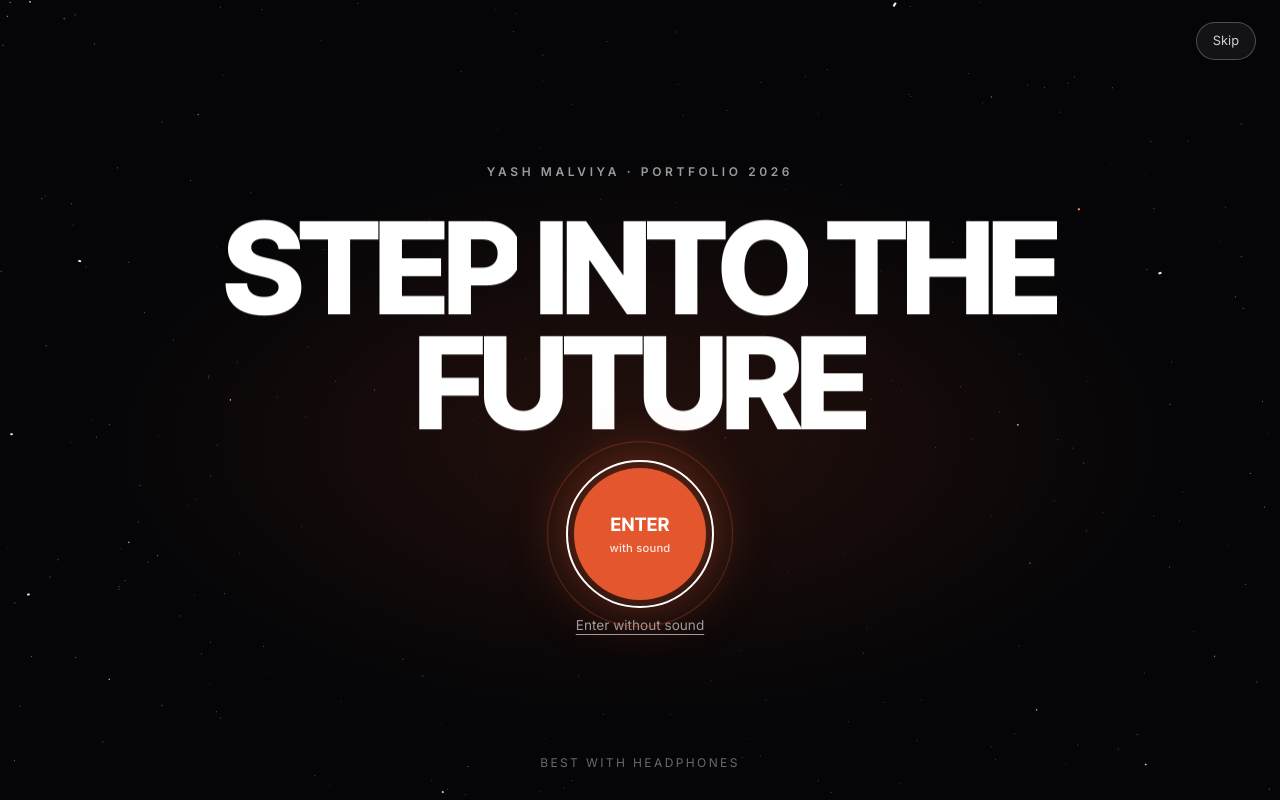
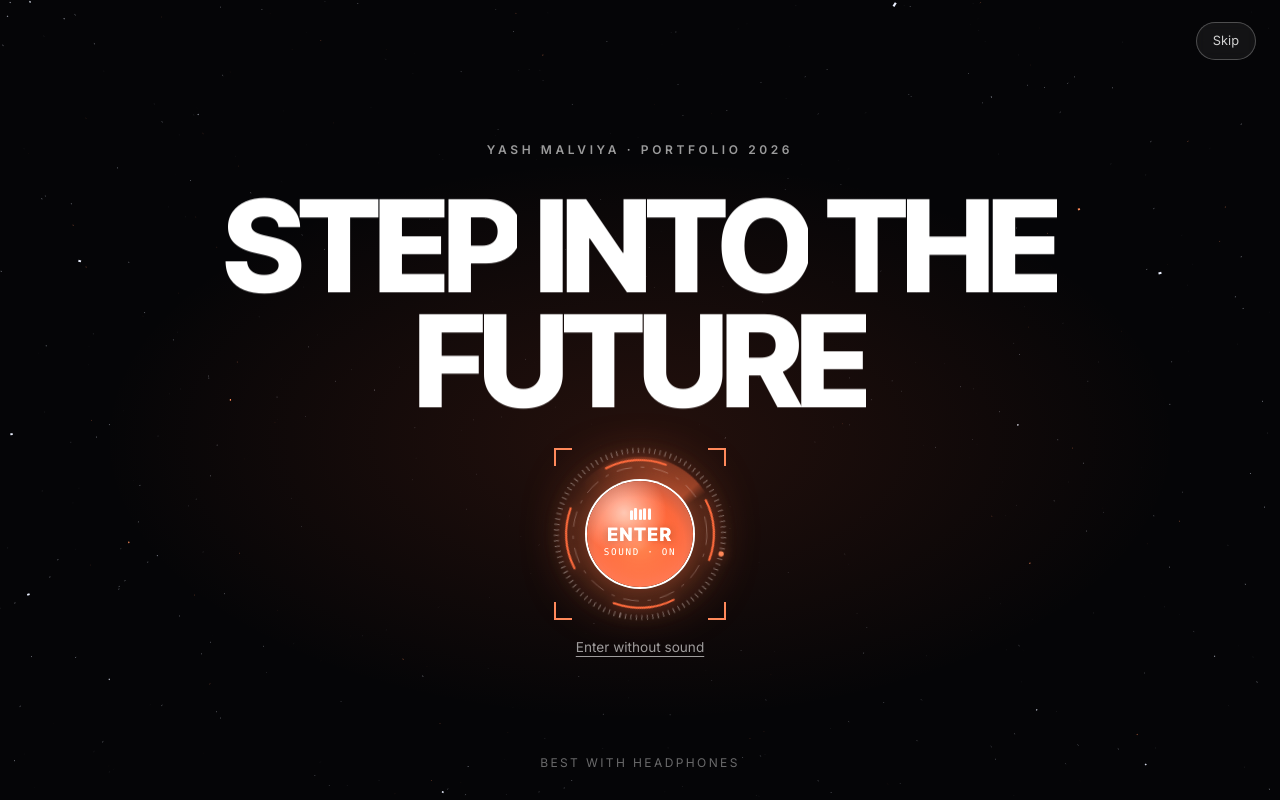
Before and after one commit to YashMalviya16/YashMalviya16.github.io, a React (Vite) app: page / in a window 1280 px wide. Shown: the top 800 px of the page. Built offline with nearby package versions, Linux system fonts and the light colour scheme.

Commit message:
feat: futuristic HUD-style Enter button on the intro
Rotating tick ring, counter-rotating orange arcs, orbiting light, radar sweep, glowing glass
core with equaliser and 'SOUND · ON', targeting brackets that lock in on hover/focus.

```diff
--- a/src/editorial/Intro.jsx
+++ b/src/editorial/Intro.jsx
@@ -157,10 +157,28 @@ export default function Intro({ onReveal, onDone }) {
               ))}
             </h1>
             <motion.div className="ed-intro-actions" initial={{ opacity: 0, y: 16 }} animate={{ opacity: 1, y: 0 }} transition={{ delay: 1.2, duration: 0.8, ease }}>
-              <button ref={enterRef} className="ed-intro-enter" onClick={() => enter(true)} aria-label="Enter with sound">
-                <span className="ed-intro-ring" aria-hidden="true" />
-                Enter
-                <small>with sound</small>
+              <button ref={enterRef} className="ei" onClick={() => enter(true)} aria-label="Enter with sound">
+                {/* HUD dial: tick ring, counter-rotating arcs, orbiting light, radar sweep, glass core */}
+                <span className="ei-bracket tl" aria-hidden="true" /><span className="ei-bracket tr" aria-hidden="true" />
+                <span className="ei-bracket bl" aria-hidden="true" /><span className="ei-bracket br" aria-hidden="true" />
+                <span className="ei-sweep" aria-hidden="true" />
+                <svg className="ei-rings" viewBox="0 0 200 200" aria-hidden="true">
+                  <g className="ei-spin-slow">
+                    <circle cx="100" cy="100" r="95" fill="none" stroke="#fff" strokeOpacity="0.45" strokeWidth="6" strokeDasharray="1 5.2" />
+                    <circle cx="100" cy="5" r="3" fill="#ff8a5c" />
+                  </g>
+                  <g className="ei-spin-rev">
+                    <circle cx="100" cy="100" r="84" fill="none" stroke="#ff6a3d" strokeWidth="2.5" strokeDasharray="70 62" strokeLinecap="round" />
+                  </g>
+                  <g className="ei-spin-fast">
+                    <circle cx="100" cy="100" r="76" fill="none" stroke="#fff" strokeOpacity="0.35" strokeWidth="1" strokeDasharray="18 10 4 10" />
+                  </g>
+                </svg>
+                <span className="ei-core">
+                  <span className="ei-eq" aria-hidden="true"><i /><i /><i /><i /><i /></span>
+                  <strong>Enter</strong>
+                  <small>Sound · On</small>
+                </span>
               </button>
               <button className="ed-intro-silent" onClick={() => enter(false)}>Enter without sound</button>
             </motion.div>
--- a/src/editorial/editorial.css
+++ b/src/editorial/editorial.css
@@ -489,17 +489,58 @@ h1, h2, h3, p { margin: 0; }
   font-size: clamp(3rem, 10vw, 9rem); max-width: 10ch;
 }
 .ed-intro-actions { display: flex; flex-direction: column; align-items: center; gap: 14px; }
-.ed-intro-enter {
-  position: relative; display: grid; place-items: center; align-content: center; width: 132px; height: 132px; border-radius: 50%;
-  border: 0; background: var(--ed-orange); color: #fff; cursor: pointer;
-  font-family: var(--ed-display); font-weight: 700; font-size: 1.15rem; text-transform: uppercase; letter-spacing: 0.02em;
-  box-shadow: 0 0 60px rgb(228 87 46 / 0.55); transition: transform 0.4s var(--ed-ease), box-shadow 0.4s;
+/* Enter: sci-fi HUD dial */
+.ei {
+  --ei-size: 176px; --ei-speed: 1;
+  position: relative; width: var(--ei-size); height: var(--ei-size); border: 0; padding: 0; background: none; color: #fff;
+  cursor: pointer; display: grid; place-items: center; border-radius: 50%; transition: transform 0.5s var(--ed-ease);
 }
-.ed-intro-enter small { font-family: var(--ed-body); font-weight: 500; font-size: 0.7rem; text-transform: none; letter-spacing: 0.02em; opacity: 0.85; }
-.ed-intro-enter:hover { transform: scale(1.06); box-shadow: 0 0 90px rgb(228 87 46 / 0.8); }
-.ed-intro-enter:focus-visible { outline: 2px solid #fff; outline-offset: 6px; }
-.ed-intro-ring { position: absolute; inset: -10px; border-radius: 50%; border: 1px solid rgb(228 87 46 / 0.6); animation: ed-ring 2.2s var(--ed-ease) infinite; }
-@keyframes ed-ring { 0% { transform: scale(0.9); opacity: 1; } 100% { transform: scale(1.5); opacity: 0; } }
+.ei:hover { --ei-speed: 3.2; transform: scale(1.04); }
+.ei:focus-visible { outline: none; }
+.ei:focus-visible .ei-core { box-shadow: 0 0 0 2px #fff, 0 0 60px rgb(255 106 61 / 0.9), inset 0 0 30px rgb(255 255 255 / 0.25); }
+.ei-rings { position: absolute; inset: 0; width: 100%; height: 100%; overflow: visible; filter: drop-shadow(0 0 6px rgb(255 106 61 / 0.6)); }
+.ei-rings g { transform-origin: 100px 100px; }
+.ei-spin-slow { animation: ei-rot calc(24s / var(--ei-speed)) linear infinite; }
+.ei-spin-rev { animation: ei-rot calc(12s / var(--ei-speed)) linear infinite reverse; }
+.ei-spin-fast { animation: ei-rot calc(7s / var(--ei-speed)) linear infinite; }
+@keyframes ei-rot { to { transform: rotate(360deg); } }
+.ei-sweep {
+  position: absolute; inset: 6%; border-radius: 50%; pointer-events: none;
+  background: conic-gradient(from 0deg, transparent 0deg, rgb(255 106 61 / 0.0) 250deg, rgb(255 106 61 / 0.45) 350deg, transparent 360deg);
+  mask: radial-gradient(closest-side, transparent 58%, #000 60%, #000 98%, transparent 100%);
+  -webkit-mask: radial-gradient(closest-side, transparent 58%, #000 60%, #000 98%, transparent 100%);
+  animation: ei-rot calc(3.2s / var(--ei-speed)) linear infinite;
+}
+.ei-core {
+  position: relative; width: 60%; height: 60%; border-radius: 50%; display: grid; place-items: center; align-content: center; gap: 2px;
+  background:
+    radial-gradient(circle at 35% 30%, rgb(255 255 255 / 0.55), transparent 42%),
+    radial-gradient(circle at 50% 60%, #ff7a4a, #e4572e 55%, #7a1f0b 100%);
+  box-shadow: 0 0 40px rgb(255 106 61 / 0.7), 0 0 90px rgb(228 87 46 / 0.35), inset 0 0 22px rgb(255 255 255 / 0.25), inset 0 -8px 18px rgb(0 0 0 / 0.35);
+  transition: box-shadow 0.4s, transform 0.4s var(--ed-ease);
+  animation: ei-breathe 2.6s ease-in-out infinite;
+}
+.ei:hover .ei-core { transform: scale(1.06); box-shadow: 0 0 60px rgb(255 106 61 / 0.95), 0 0 130px rgb(228 87 46 / 0.5), inset 0 0 26px rgb(255 255 255 / 0.35); }
+@keyframes ei-breathe { 0%, 100% { filter: brightness(1); } 50% { filter: brightness(1.12); } }
+.ei-core strong { font-family: var(--ed-display); font-weight: 800; font-size: 1.15rem; letter-spacing: 0.08em; text-transform: uppercase; line-height: 1; text-shadow: 0 1px 8px rgb(0 0 0 / 0.3); }
+.ei-core small { font-family: ui-monospace, 'SFMono-Regular', Consolas, monospace; font-size: 0.58rem; letter-spacing: 0.18em; text-transform: uppercase; opacity: 0.9; }
+.ei-eq { display: flex; align-items: flex-end; gap: 2px; height: 12px; margin-bottom: 3px; }
+.ei-eq i { width: 2.5px; height: 100%; background: #fff; border-radius: 2px; transform-origin: bottom; animation: ed-eq 0.9s ease-in-out infinite; }
+.ei-eq i:nth-child(2) { animation-delay: 0.15s; } .ei-eq i:nth-child(3) { animation-delay: 0.3s; }
+.ei-eq i:nth-child(4) { animation-delay: 0.1s; } .ei-eq i:nth-child(5) { animation-delay: 0.25s; }
+.ei-bracket { position: absolute; width: 18px; height: 18px; border: 2px solid rgb(255 255 255 / 0.55); transition: inset 0.5s var(--ed-ease), border-color 0.3s; }
+.ei-bracket.tl { top: -10px; left: -10px; border-right: 0; border-bottom: 0; }
+.ei-bracket.tr { top: -10px; right: -10px; border-left: 0; border-bottom: 0; }
+.ei-bracket.bl { bottom: -10px; left: -10px; border-right: 0; border-top: 0; }
+.ei-bracket.br { bottom: -10px; right: -10px; border-left: 0; border-top: 0; }
+.ei:hover .ei-bracket, .ei:focus-visible .ei-bracket { border-color: #ff8a5c; }
+.ei:hover .ei-bracket.tl, .ei:focus-visible .ei-bracket.tl { top: 2px; left: 2px; }
+.ei:hover .ei-bracket.tr, .ei:focus-visible .ei-bracket.tr { top: 2px; right: 2px; }
+.ei:hover .ei-bracket.bl, .ei:focus-visible .ei-bracket.bl { bottom: 2px; left: 2px; }
+.ei:hover .ei-bracket.br, .ei:focus-visible .ei-bracket.br { bottom: 2px; right: 2px; }
+@media (prefers-reduced-motion: reduce) {
+  .ei-spin-slow, .ei-spin-rev, .ei-spin-fast, .ei-sweep, .ei-core, .ei-eq i { animation: none; }
+}
 .ed-intro-silent { border: 0; background: none; color: rgb(255 255 255 / 0.6); cursor: pointer; font-size: 0.85rem; text-decoration: underline; text-underline-offset: 4px; }
 .ed-intro-silent:hover { color: #fff; }
 .ed-intro-hint { position: absolute; bottom: 28px; left: 0; right: 0; font-size: 0.75rem; letter-spacing: 0.2em; text-transform: uppercase; color: rgb(255 255 255 / 0.4); }
@@ -507,7 +548,8 @@ h1, h2, h3, p { margin: 0; }
   .ed-intro-hint { display: none; }
   .ed-intro-gate { gap: 16px; }
   .ed-intro-title { font-size: clamp(2.4rem, 8vw, 5rem); }
-  .ed-intro-enter { width: 104px; height: 104px; }
+  .ei { --ei-size: 132px; }
+  .ei-core strong { font-size: 0.95rem; }
 }
 .ed-intro-skip {
   position: absolute; top: 22px; right: 24px; z-index: 2; border: 1px solid rgb(255 255 255 / 0.25); background: rgb(255 255 255 / 0.06);
@@ -536,7 +578,7 @@ h1, h2, h3, p { margin: 0; }
 .ed-sound-bars i:nth-child(4) { animation-delay: 0.1s; }
 @keyframes ed-eq { 0%, 100% { transform: scaleY(0.3); } 50% { transform: scaleY(1); } }
 .ed-sound.is-muted .ed-sound-bars i { animation: none; transform: scaleY(0.25); background: var(--ed-soft); }
-@media (prefers-reduced-motion: reduce) { .ed-intro-ring, .ed-sound-bars i { animation: none; } }
+@media (prefers-reduced-motion: reduce) { .ed-sound-bars i { animation: none; } }
 
 /* ---------- Gen-AI style project covers ---------- */
 .gc { position: relative; width: 100%; height: 100%; overflow: hidden; background: var(--gc-bg); isolation: isolate; }
```
